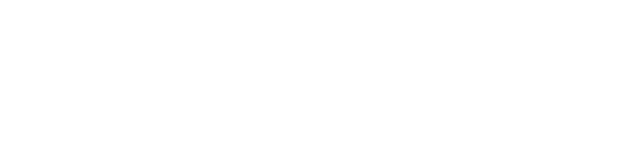
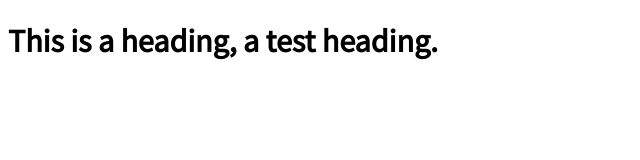
Before and after one commit to gositha/gositha.github.io, a plain HTML site: page 404.html in a window 1280 px wide. Shown: the whole page, without its empty margins (0-640 px from the left). Drawn offline with Linux system fonts and the light colour scheme.

Commit message:
Update 404.html

```diff
--- a/404.html
+++ b/404.html
@@ -4,5 +4,6 @@
   <script src="/content/javascript/startPage.js"></script>
 </head>
   <body>
+    <h1>This is a heading, a test heading.</h1>
   </body>
 </html>
```
